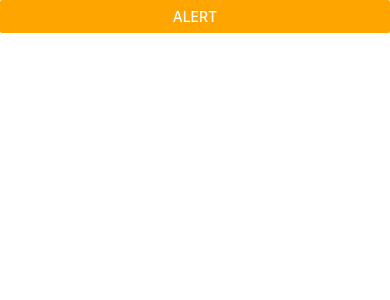
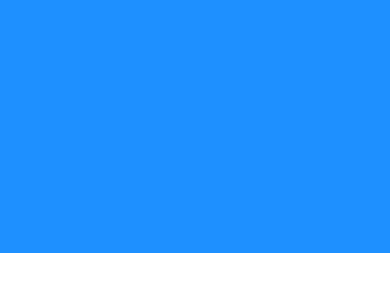
Before and after one commit to Shakib448/react-native-doneWithIt, a React Native app: screen / in a window 390 px wide. Shown: the top 300 px of the page. Built offline with nearby package versions, Linux system fonts and the light colour scheme.

Commit message:
Done With it

```diff
--- a/App.js
+++ b/App.js
@@ -2,23 +2,19 @@
 import {
   StyleSheet,
   SafeAreaView,
-  Button,
-  Alert,
   StatusBar,
   Platform,
+  View,
+  Dimensions,
 } from "react-native";
 
 export default function App() {
-  const handleAlert = () => {
-    Alert.alert("Error", "Button Attack", [
-      { text: "Yes", onPress: () => console.log("Yes") },
-      { text: "No", onPress: () => console.log("No") },
-    ]);
-  };
-
+  console.log(Dimensions.get("screen"));
   return (
     <SafeAreaView style={styles.container}>
-      <Button color="orange" title="Alert" onPress={handleAlert}></Button>
+      <View
+        style={{ backgroundColor: "dodgerblue", width: "100%", height: "30%" }}
+      ></View>
     </SafeAreaView>
   );
 }
--- a/app.json
+++ b/app.json
@@ -3,7 +3,7 @@
     "name": "DoneWithIt",
     "slug": "DoneWithIt",
     "version": "1.0.0",
-    "orientation": "portrait",
+    "orientation": "default",
     "icon": "./assets/icon.png",
     "splash": {
       "image": "./assets/splash.png",
@@ -13,9 +13,7 @@
     "updates": {
       "fallbackToCacheTimeout": 0
     },
-    "assetBundlePatterns": [
-      "**/*"
-    ],
+    "assetBundlePatterns": ["**/*"],
     "ios": {
       "supportsTablet": true
     },
```
